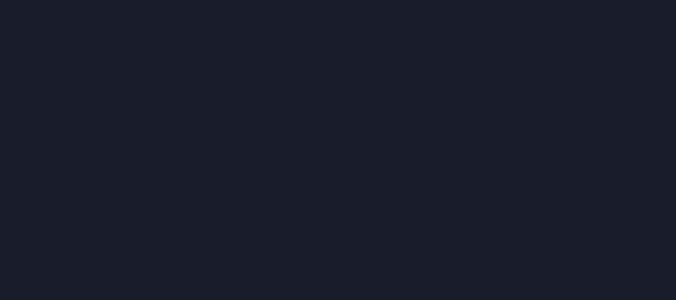
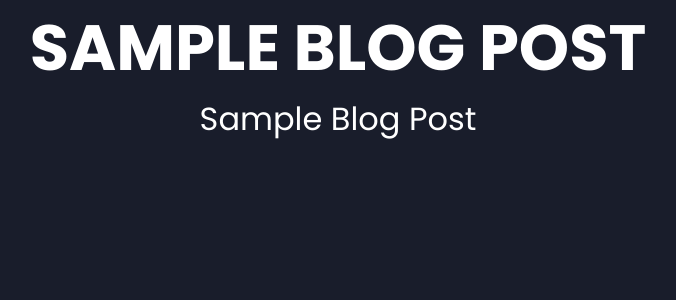
Before and after one commit to alhcomer/Portfolio-Projects, a Flask app: page /blog-post/1 in a window 1280 px wide. Before the commit the part shown is empty. Shown: the top 300 px of the page, without its empty margins (302-978 px from the left). Run offline with Flask 2, Linux system fonts and the light colour scheme; a database or web service that is not in the repository returns one stand-in record (values such as "Sample title"); some libraries are stand-ins or nearby versions.

Commit message:
created blog + portfolio post pages

```diff
--- a/static/css/styles.css
+++ b/static/css/styles.css
@@ -994,6 +994,17 @@ section {
   font-size: 6.3rem;
 }
 
+.post-subtitle {
+  text-align: center;
+}
+
+.post-subtitle h4 {
+  position: relative;
+  text-transform: capitalize;
+  font-size: 2rem;
+  font-weight: 400;
+}
+
 @media screen and (max-width: 600px) {
   .header-content .left-header .image {
     margin: 0 auto;
--- a/static/css/styles.scss
+++ b/static/css/styles.scss
@@ -722,5 +722,16 @@ section{
     }
 }
 
+.post-subtitle{
+    text-align: center;
+    h4{
+        position: relative;
+        text-transform: capitalize;
+        font-size: 2rem;
+        font-weight: 400;
+    }
+}
+
+
 
 @import './media'
--- a/templates/blog-post.html
+++ b/templates/blog-post.html
@@ -4,9 +4,18 @@
     <meta charset="UTF-8">
     <meta http-equiv="X-UA-Compatible" content="IE=edge">
     <meta name="viewport" content="width=device-width, initial-scale=1.0">
-    <title>Portfolio</title>
+    <title>Aidan's Tech Blog</title>
     <link rel="stylesheet" href={{ url_for('static', filename='css/styles.css') }}>
     <link rel="preconnect" href="https://fonts.googleapis.com">
     <link rel="preconnect" href="https://fonts.gstatic.com" crossorigin>
     <link rel="stylesheet" href="https://cdnjs.cloudflare.com/ajax/libs/font-awesome/6.1.1/css/all.min.css" integrity="sha512-KfkfwYDsLkIlwQp6LFnl8zNdLGxu9YAA1QvwINks4PhcElQSvqcyVLLD9aMhXd13uQjoXtEKNosOWaZqXgel0g==" crossorigin="anonymous" referrerpolicy="no-referrer" />    <link href="https://fonts.googleapis.com/css2?family=Poppins:ital,wght@0,400;0,500;0,700;0,800;1,400;1,500;1,700;1,800&display=swap" rel="stylesheet">
 </head>
+<body>
+    <div class="main-title">
+        <h2>{{ blog_post[1] }}</h2>
+    </div>
+    <div class="post-subtitle">
+        <h4> {{ blog_post[2] }}</h4>
+    </div>
+</body>
+</html>
```
Also changed, not shown: 1 other file.
